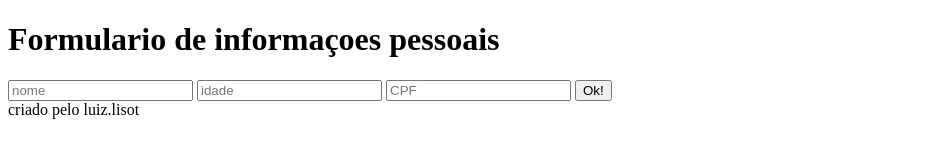
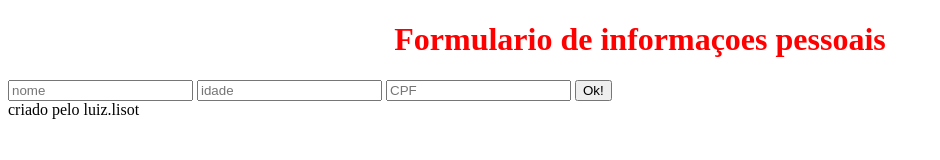
Before and after one commit to jalisot/webprogramCCA, a plain HTML site: page index.html in a window 1280 px wide. Shown: the whole page, without its empty margins (0-940 px from the left). Drawn offline with Linux system fonts and the light colour scheme.

Commit message:
commit22

```diff
--- a/estilo.css
+++ b/estilo.css
@@ -0,0 +1,9 @@
+h1 {
+    color: red;
+    text-align: center;
+
+}
+.entradas-formulario {
+   border: lpx solid;
+
+}
--- a/index.html
+++ b/index.html
@@ -4,9 +4,10 @@
     <meta charset="UTF-8">
     <meta name="viewport" content="width=device-width, initial-scale=1.0">
     <title>Programação Web Turma A CC</title>
+    <link rel="stylesheet" href="estilo.css">
 </head>
 <body>
-    <h1>Formulario de informaçoes pessoais</h1>
+    <h1 id = "title"> Formulario de informaçoes pessoais</h1>
     <input type="text" placeholder="nome">
     <input type="number" placeholder="idade">
     <input type="text" placeholder="CPF">
```
